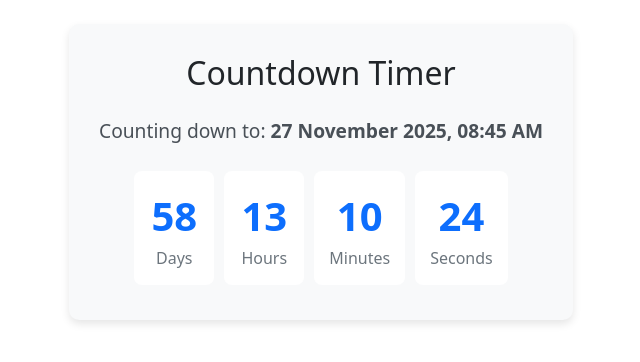
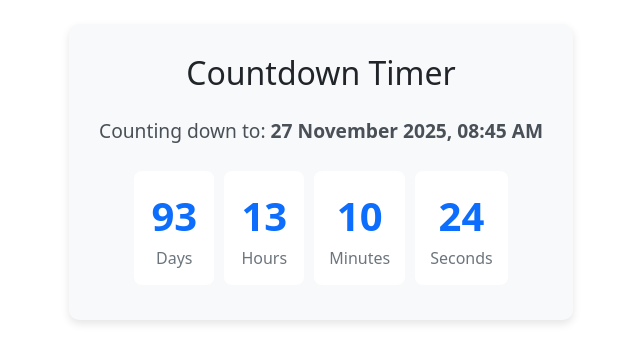
Before and after one commit to Putoleve/countdown, a plain HTML site: page index.html in a window 1280 px wide. Shown: the part 228-590 px from the top of the page, 319-959 px from the left. Drawn offline with nearby package versions, Linux system fonts and the light colour scheme.

Commit message:
Update index.html
Extended the time to 1st an 2026.

```diff
--- a/index.html
+++ b/index.html
@@ -69,8 +69,11 @@
 
     <!-- Countdown Script -->
     <script>
+        // Target date: 01 january 2026, 08:45 AM
+        const targetDate = new Date('January 01, 2026 08:45:00').getTime();
+
         // Target date: 5 August 2025, 08:45 AM
-        const targetDate = new Date('November 27, 2025 08:45:00').getTime();
+       // const targetDate = new Date('November 27, 2025 08:45:00').getTime();
 
         function updateCountdown() {
             const now = new Date().getTime();
```
